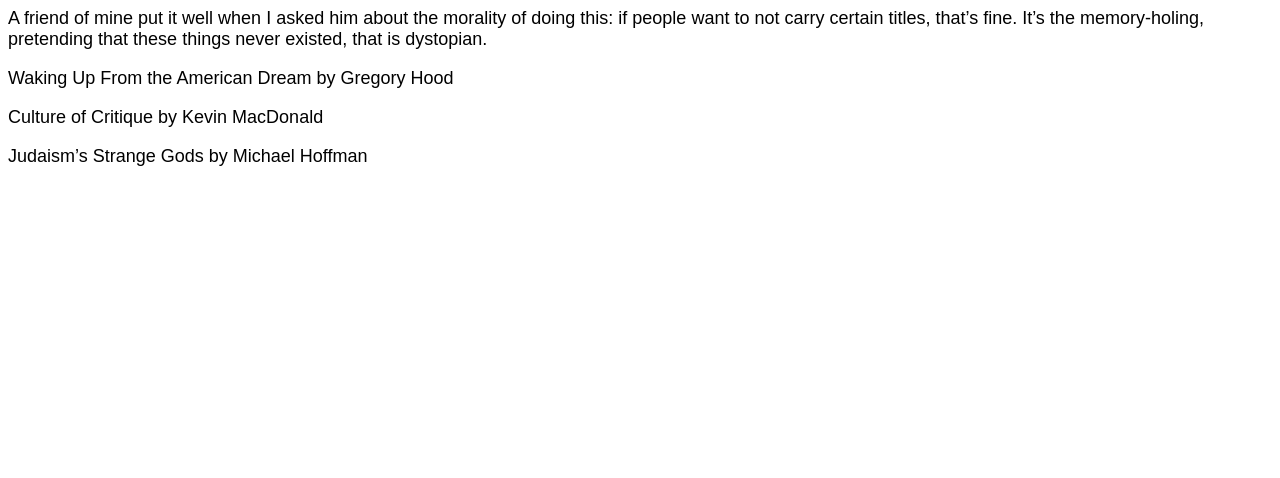
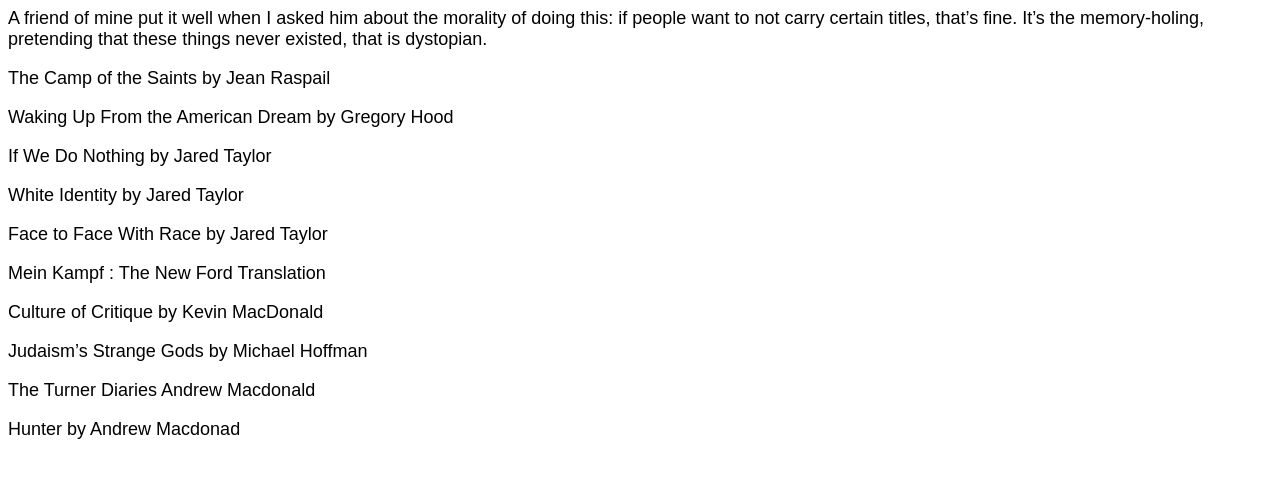
Before and after one commit to 0x000m/old, a Jekyll site: the page built from _posts/2022-05-15-banned-amazon.md, in a window 1280 px wide. Shown: the top 478 px of the page. Built offline with Jekyll 4.4.1, drawn with Linux system fonts in a browser that asks for light colours.

Commit message:
Update 2022-05-15-banned-amazon.md

```diff
--- a/_posts/2022-05-15-banned-amazon.md
+++ b/_posts/2022-05-15-banned-amazon.md
@@ -7,8 +7,22 @@ A friend of mine put it well when I asked him about the morality of doing this:
 people want to not carry certain titles, that's fine. It's the memory-holing, pretending that these things never
 existed, that is dystopian.
 
+The Camp of the Saints by Jean Raspail
+
 Waking Up From the American Dream by Gregory Hood
+
+If We Do Nothing by Jared Taylor
+
+White Identity by Jared Taylor
+
+Face to Face With Race by Jared Taylor
+
+Mein Kampf : The New Ford Translation
 
 Culture of Critique by Kevin MacDonald
 
 Judaism's Strange Gods by Michael Hoffman
+
+The Turner Diaries Andrew Macdonald
+
+Hunter by Andrew Macdonad
```
